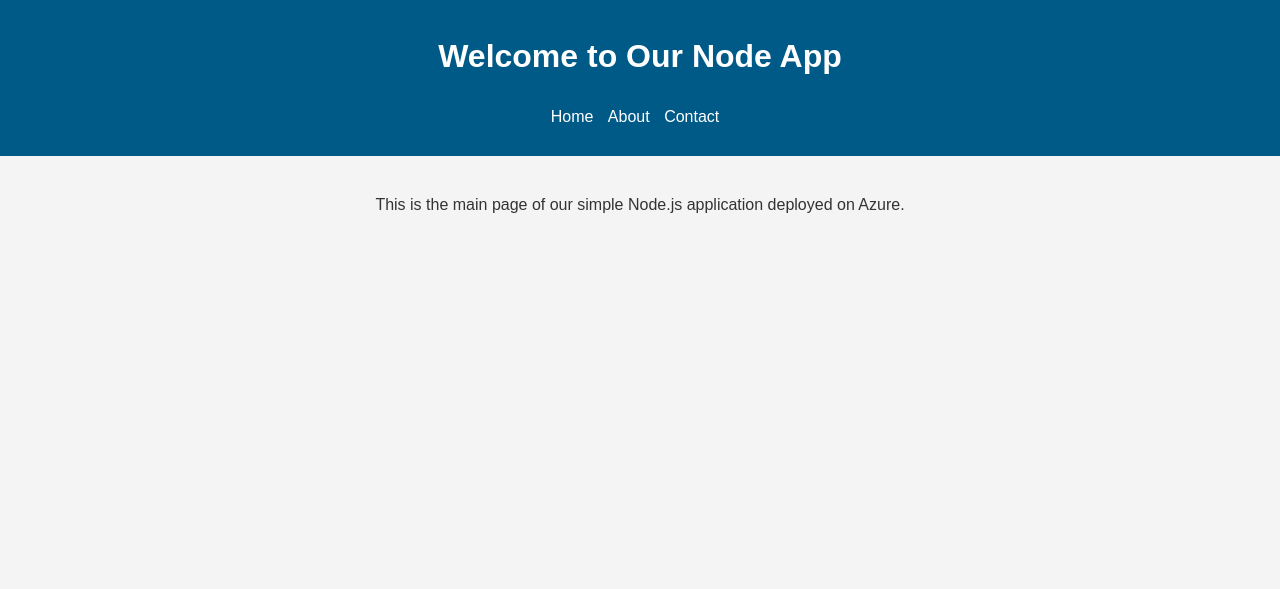
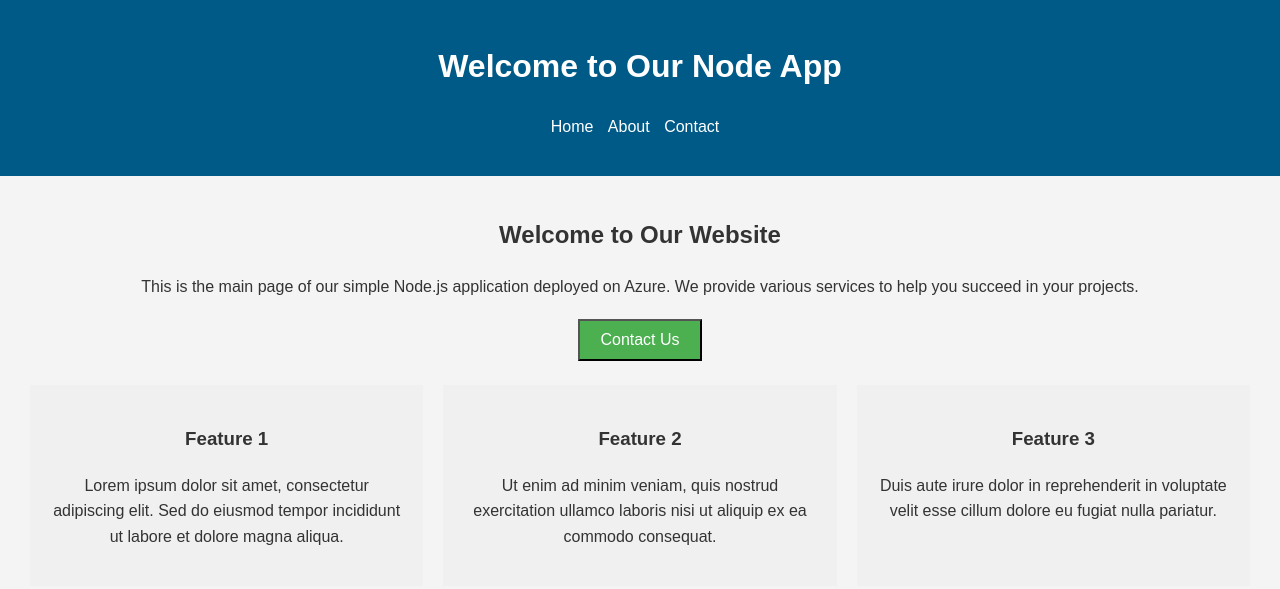
Before and after one commit to PetrutLouis/npmjavascriptapp, a website: page index.html in a window 1280 px wide. Drawn offline with Linux system fonts and the light colour scheme.

Commit message:
all danzo

```diff
--- a/index.html
+++ b/index.html
@@ -18,7 +18,23 @@
         </nav>
     </header>
     <main>
-        <p>This is the main page of our simple Node.js application deployed on Azure.</p>
+        <h2>Welcome to Our Website</h2>
+        <p>This is the main page of our simple Node.js application deployed on Azure. We provide various services to help you succeed in your projects.</p>
+        <button>Contact Us</button>
+        <div class="features">
+            <div class="feature">
+                <h3>Feature 1</h3>
+                <p>Lorem ipsum dolor sit amet, consectetur adipiscing elit. Sed do eiusmod tempor incididunt ut labore et dolore magna aliqua.</p>
+            </div>
+            <div class="feature">
+                <h3>Feature 2</h3>
+                <p>Ut enim ad minim veniam, quis nostrud exercitation ullamco laboris nisi ut aliquip ex ea commodo consequat.</p>
+            </div>
+            <div class="feature">
+                <h3>Feature 3</h3>
+                <p>Duis aute irure dolor in reprehenderit in voluptate velit esse cillum dolore eu fugiat nulla pariatur.</p>
+            </div>
+        </div>
     </main>
 </body>
 </html>
--- a/style.css
+++ b/style.css
@@ -10,7 +10,7 @@ body {
 header {
     background: #005a87;
     color: #fff;
-    padding: 10px 20px;
+    padding: 20px;
     text-align: center;
 }
 
@@ -33,3 +33,47 @@ main {
     padding: 20px;
     text-align: center;
 }
+
+button {
+    background-color: #4CAF50;
+    color: white;
+    padding: 10px 20px;
+    text-align: center;
+    text-decoration: none;
+    display: inline-block;
+    font-size: 16px;
+    margin: 4px 2px;
+    cursor: pointer;
+}
+
+.features {
+    display: flex;
+    justify-content: space-around;
+    margin-top: 20px;
+}
+
+.feature {
+    flex: 1;
+    padding: 20px;
+    background-color: #f0f0f0;
+    margin: 0 10px;
+}
+
+.team {
+    display: flex;
+    justify-content: space-around;
+    margin-top: 20px;
+}
+
+.member {
+    flex: 1;
+    text-align: center;
+    margin: 0 10px;
+}
+
+.member img {
+    width: 100px;
+    height: 100px;
+    border-radius: 50%;
+    margin-bottom: 10px;
+}
```
Also changed, not shown: about.html (+14 -1 lines), contact.html (+11 -1 lines).
